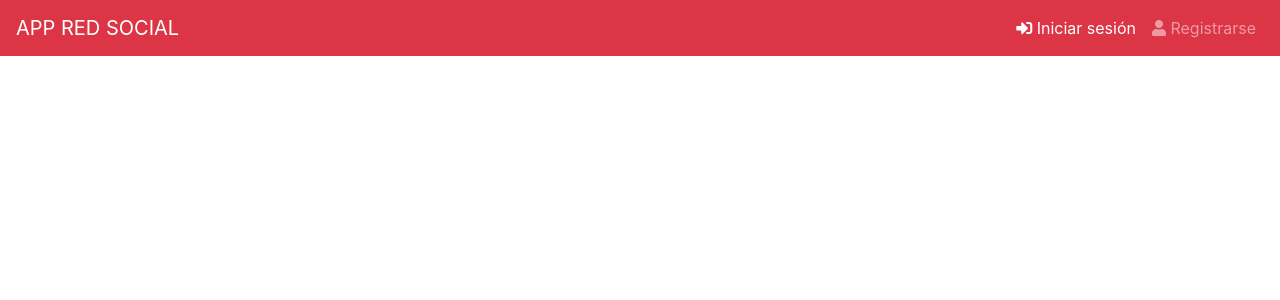
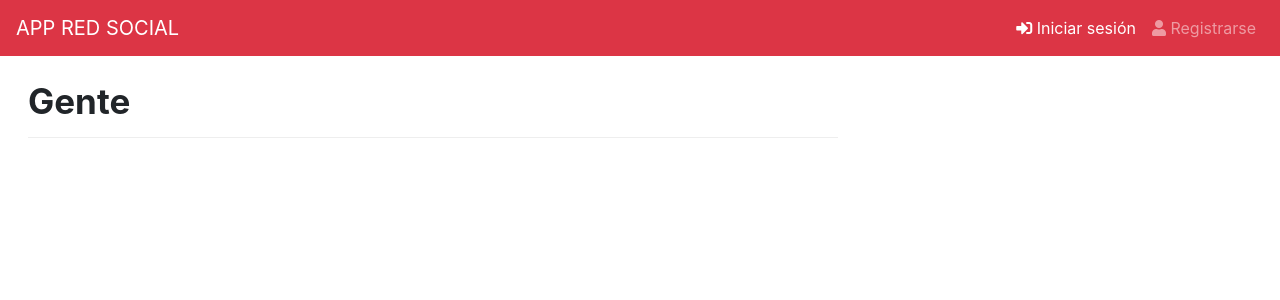
Before and after one commit to jpablopachar/app-redSocial, an Angular app in the folder client/: page /usuarios in a window 1280 px wide. Before the commit this address led to /. Shown: the top 300 px of the page. Built offline with nearby package versions, Linux system fonts and the light colour scheme.

Commit message:
Se agrega el componente usuarios

```diff
--- a/client/src/app/app.component.html
+++ b/client/src/app/app.component.html
@@ -12,7 +12,7 @@
         <a class="nav-link" href="#"><i class="fas fa-th-list"></i> Timeline</a>
       </li>
       <li class="nav-item">
-        <a class="nav-link" href="#"><i class="fas fa-user"></i> Gente</a>
+        <a class="nav-link" [routerLink]="['/usuarios']" [routerLinkActive]="['active']"><i class="fas fa-user"></i> Gente</a>
       </li>
     </ul>
     <ul class="navbar-nav ml-auto" *ngIf="identidad">
--- a/client/src/app/app.module.ts
+++ b/client/src/app/app.module.ts
@@ -9,6 +9,7 @@ import { IniciarSesionComponent } from './components/iniciar-sesion/iniciar-sesi
 import { RegistrarComponent } from './components/registrar/registrar.component';
 import { InicioComponent } from './components/inicio/inicio.component';
 import { EditarUsuarioComponent } from './components/editar-usuario/editar-usuario.component';
+import { UsuariosComponent } from './components/usuarios/usuarios.component';
 
 @NgModule({
   declarations: [
@@ -16,7 +17,8 @@ import { EditarUsuarioComponent } from './components/editar-usuario/editar-usuar
     IniciarSesionComponent,
     RegistrarComponent,
     InicioComponent,
-    EditarUsuarioComponent
+    EditarUsuarioComponent,
+    UsuariosComponent
   ],
   imports: [
     BrowserModule,
--- a/client/src/app/app.routing.ts
+++ b/client/src/app/app.routing.ts
@@ -5,13 +5,16 @@ import { IniciarSesionComponent } from './components/iniciar-sesion/iniciar-sesi
 import { RegistrarComponent } from './components/registrar/registrar.component';
 import { InicioComponent } from './components/inicio/inicio.component';
 import { EditarUsuarioComponent } from './components/editar-usuario/editar-usuario.component';
+import { UsuariosComponent } from './components/usuarios/usuarios.component';
 
 const appRoutes: Routes = [
   {path: '', component: InicioComponent},
   {path: 'inicio', component: InicioComponent},
   {path: 'iniciarSesion', component: IniciarSesionComponent},
   {path: 'registrarse', component: RegistrarComponent},
-  {path: 'actualizarUsuario', component: EditarUsuarioComponent}
+  {path: 'actualizarUsuario', component: EditarUsuarioComponent},
+  {path: 'usuarios', component: UsuariosComponent},
+  {path: '**', component: InicioComponent}
 ];
 
 export const appRoutingProviders: any[] = [];
--- a/client/src/app/components/inicio/inicio.component.ts
+++ b/client/src/app/components/inicio/inicio.component.ts
@@ -15,5 +15,4 @@ export class InicioComponent implements OnInit {
   ngOnInit() {
     console.log('¡Componente inicio cargado!');
   }
-
 }
--- /dev/null
+++ b/client/src/app/components/usuarios/usuarios.component.html
@@ -0,0 +1,3 @@
+<div class="col-md-8">
+  <h1 class="h1-strong">{{titulo}}</h1>
+</div>
--- /dev/null
+++ b/client/src/app/components/usuarios/usuarios.component.ts
@@ -0,0 +1,26 @@
+import { Component, OnInit } from '@angular/core';
+import { Router, ActivatedRoute, Params } from '@angular/router';
+import { UsuarioService } from 'src/app/services/usuario.service';
+
+@Component({
+  selector: 'app-usuarios',
+  templateUrl: './usuarios.component.html',
+  styleUrls: ['./usuarios.component.css'],
+  providers: [UsuarioService]
+})
+export class UsuariosComponent implements OnInit {
+  public titulo: string;
+  public identidad;
+  public token;
+
+  constructor(private _route: ActivatedRoute, private _router: Router, private _usuarioService: UsuarioService) {
+    this.titulo = 'Gente';
+    this.identidad = this._usuarioService.obtenerIdentidad();
+    this.token = this._usuarioService.obtenerToken();
+  }
+
+  ngOnInit() {
+    console.log('¡Componente usuarios cargado!');
+  }
+
+}
```
Also changed, not shown: client/src/app/components/usuarios/usuarios.component.css (added), 1 other file (tests, documents, lock files or other folders).
